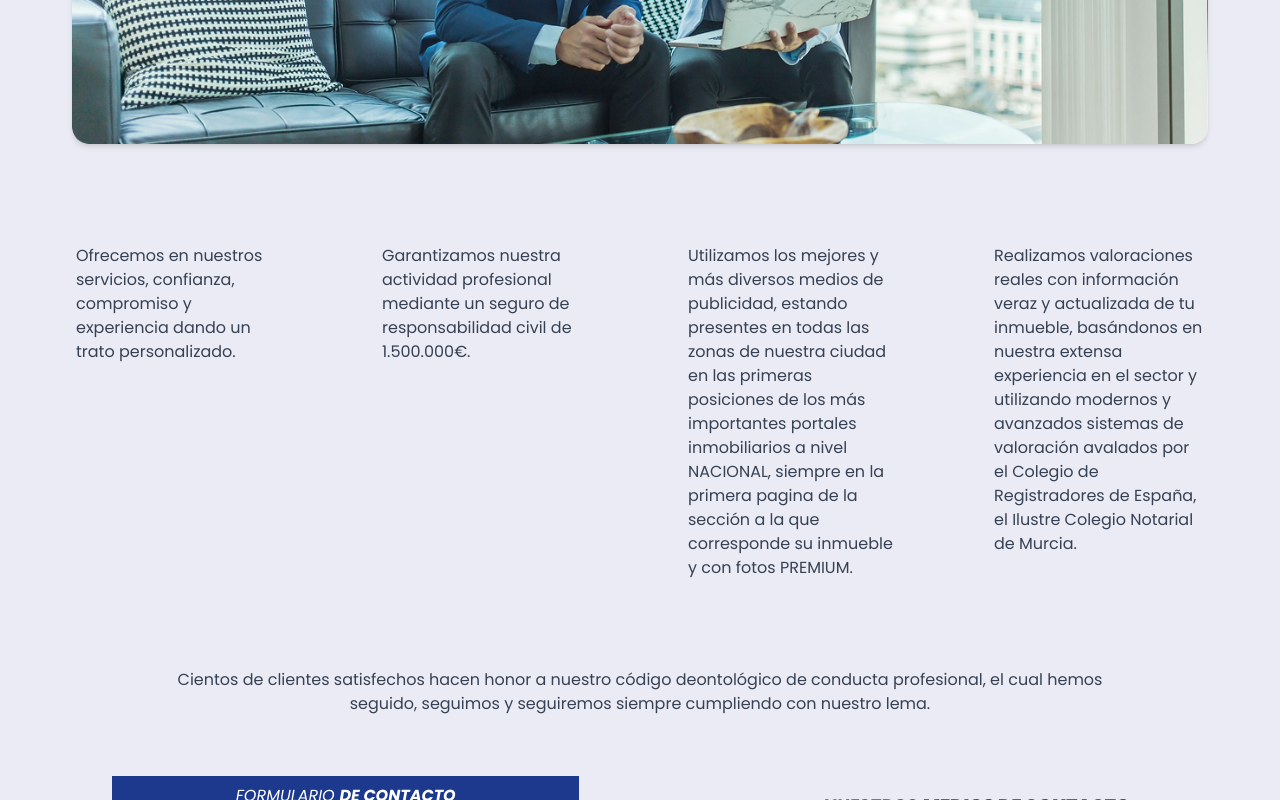
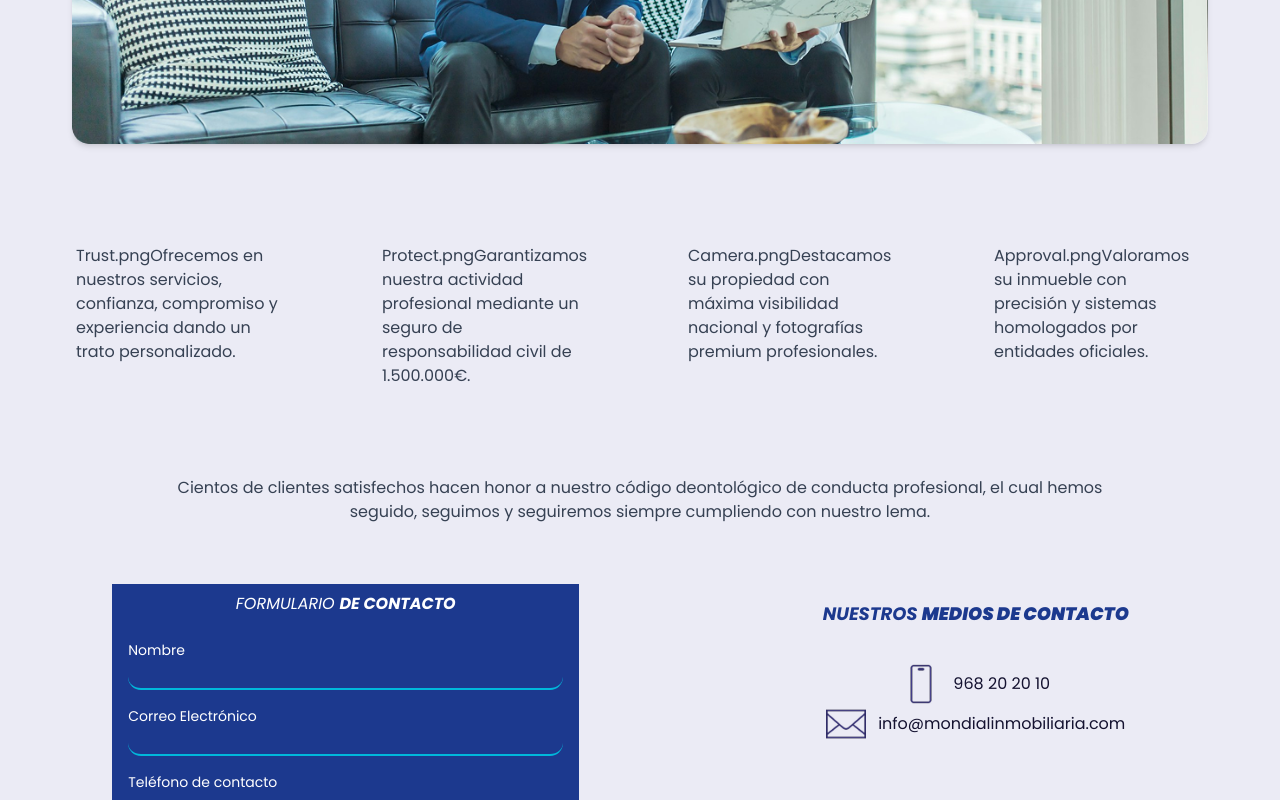
Before and after one commit to pamonge/Mondial, a React (Vite) app: page /us in a window 1280 px wide. Shown: the part 588-1388 px from the top of the page. Built offline with nearby package versions, Linux system fonts and the light colour scheme.

Commit message:
feat: agrege imagenes como nuevo item en un array de arrays

```diff
--- a/src/data/dataAboutUs.js
+++ b/src/data/dataAboutUs.js
@@ -1,12 +1,13 @@
+
 const dataAbout = {
     image:"AboutUs.png",
     intro:['Somos una empresa de gestión inmobiliaria de Murcia, situados en pleno centro de nuestra capital desde 1998, lo que nos avala por nuestra experiencia al tener un profundo conocimiento en este sector como expertos en la zona.'
 
     ],
-    gridItems: ['Ofrecemos en nuestros servicios, confianza, compromiso y experiencia dando un trato personalizado.',
-     'Garantizamos nuestra actividad profesional mediante un seguro de responsabilidad civil de 1.500.000€.',
-     'Utilizamos los mejores y más diversos medios de publicidad, estando presentes en todas las zonas de nuestra ciudad en las primeras posiciones de los más importantes portales inmobiliarios a nivel NACIONAL, siempre en la primera pagina de la sección a la que corresponde su inmueble y con fotos PREMIUM.',
-     'Realizamos valoraciones reales con información veraz y actualizada de tu inmueble, basándonos en nuestra extensa experiencia en el sector y utilizando modernos y avanzados sistemas de valoración avalados por el Colegio de Registradores de España, el Ilustre Colegio Notarial de Murcia.'
+    gridItems:[ [`Trust.png`,'Ofrecemos en nuestros servicios, confianza, compromiso y experiencia dando un trato personalizado.'],
+     ["Protect.png",'Garantizamos nuestra actividad profesional mediante un seguro de responsabilidad civil de 1.500.000€.'],
+     ["Camera.png",'Destacamos su propiedad con máxima visibilidad nacional y fotografías premium profesionales.'],
+     ["Approval.png",'Valoramos su inmueble con precisión y sistemas homologados por entidades oficiales.']
 
     ],
      conclution:['Cientos de clientes satisfechos hacen honor a nuestro código deontológico de conducta profesional, el cual hemos seguido, seguimos y seguiremos siempre cumpliendo con nuestro lema.'  ]
```
